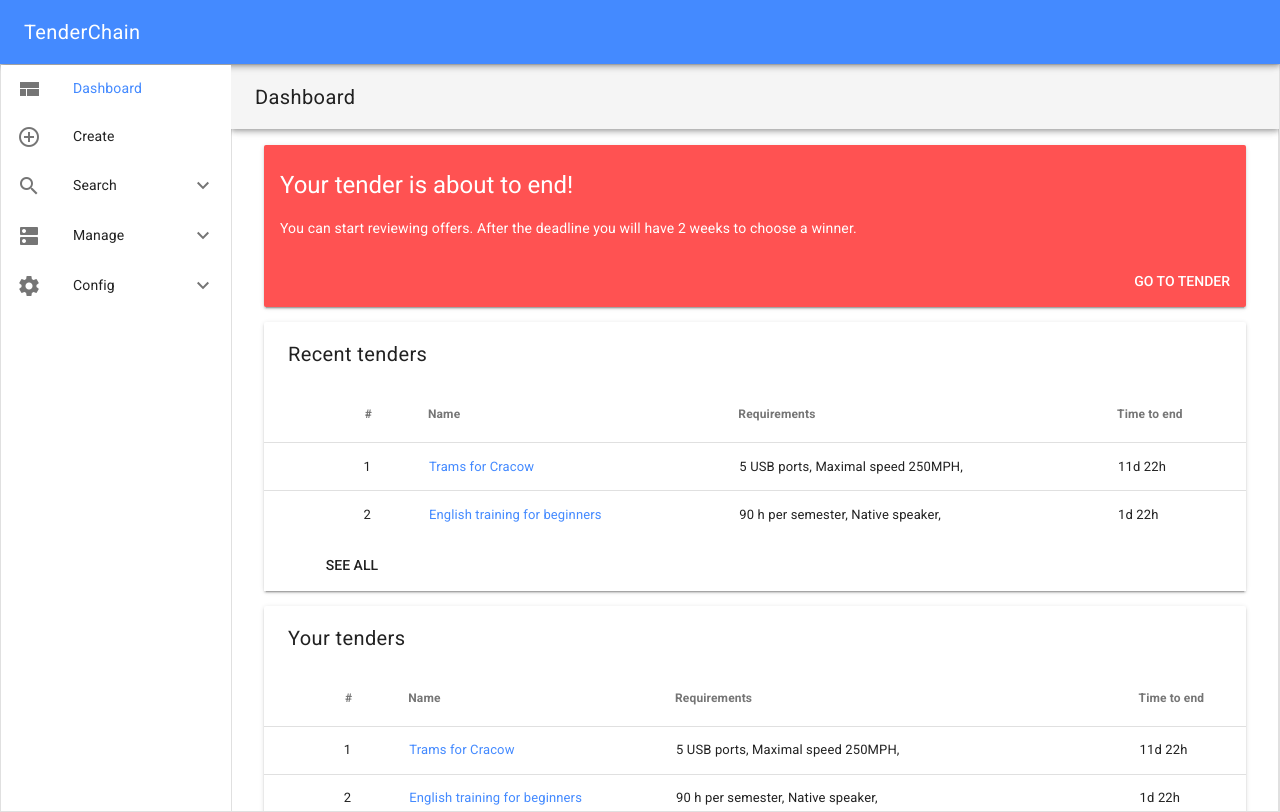
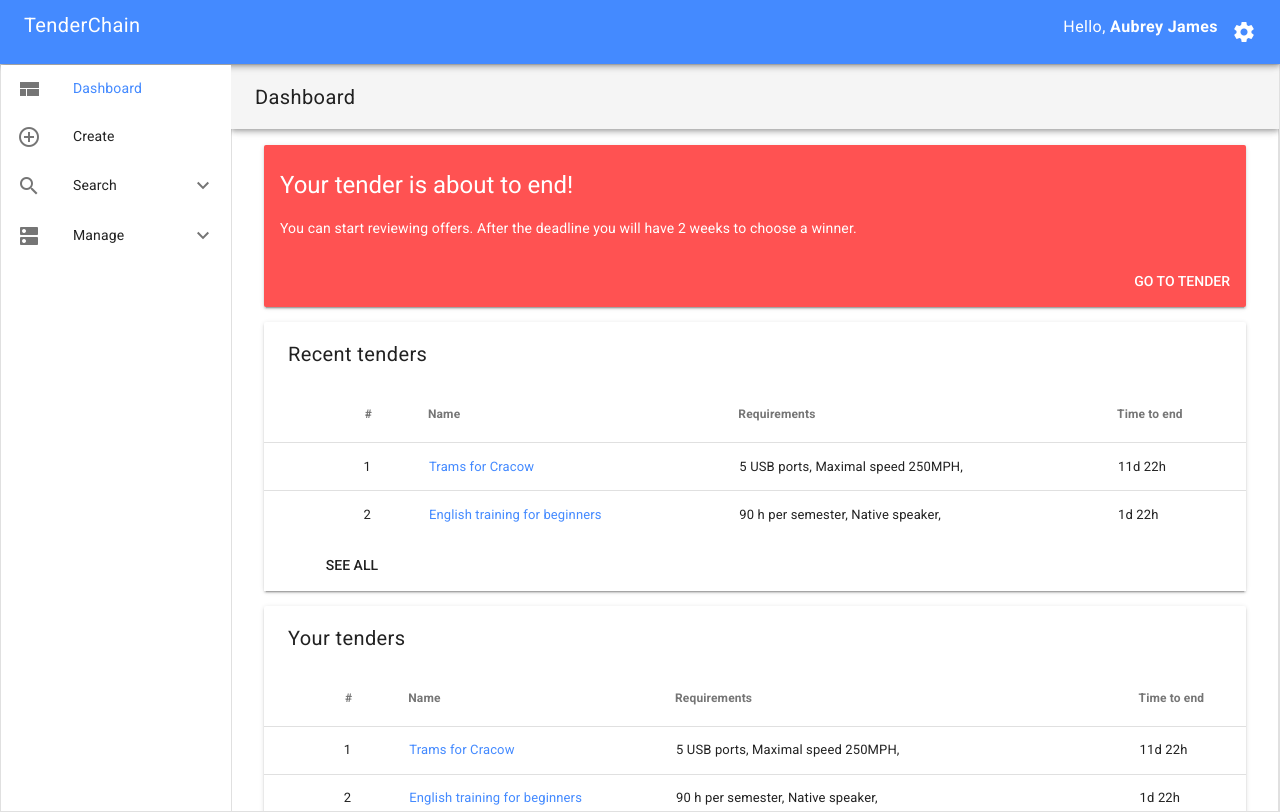
Before and after one commit to TenderChain/frontend, a Vue app: page / in a window 1280 px wide. Built offline with nearby package versions, Linux system fonts and the light colour scheme.

Commit message:
Toolbar tweakings + show logged user

```diff
--- a/src/App.vue
+++ b/src/App.vue
@@ -1,7 +1,16 @@
 <template>
   <div class="page-container">
     <md-toolbar class="md-primary">
-        <h1 class="md-title">TenderChain</h1>
+        <h1 class="md-title">TenderChain
+        <span style="float: right">
+          <span class="user">
+            Hello, <strong>{{$store.state.user}}</strong>
+          </span>
+          <md-button class="md-icon-button md-flat">
+            <md-icon >settings</md-icon>
+          </md-button>
+        </span>
+        </h1>
     </md-toolbar>
     <md-app>
 
@@ -33,6 +42,16 @@ export default {
 </script>
 
 <style lang="scss" scoped>
+  .user{
+    margin-top: 5px;
+    font-size: 16px;
+    .md-icon-button{
+        margin-top: -5px;
+    }
+  }
+  h1{
+    width:100%;
+  }
   .page-container{
     height: 93.5vh;
   }
--- a/src/components/Menu.vue
+++ b/src/components/Menu.vue
@@ -34,17 +34,5 @@ export default {
             <md-list-item class="md-inset">My participation</md-list-item>
         </md-list>
       </md-list-item>
-
-      <md-list-item md-expand>
-        <md-icon>settings</md-icon>
-        <span class="md-list-item-text">Config</span>
-
-        <md-list slot="md-expand">
-            <md-list-item class="md-inset">Notifications</md-list-item>
-            <md-list-item class="md-inset">Settings</md-list-item>
-            <md-list-item class="md-inset">About</md-list-item>
-            <md-list-item class="md-inset">Sign out</md-list-item>
-          </md-list>
-      </md-list-item>
     </md-list>
 </template>
--- a/src/store/tenders.js
+++ b/src/store/tenders.js
@@ -6,6 +6,7 @@ Vue.use(Vuex);
 
 export default new Vuex.Store({
   state: {
+    'user': 'Aubrey James',
     'my_tenders': [{
       'name': 'Trams for Cracow',
       'date':
@@ -66,24 +67,6 @@ export default new Vuex.Store({
       'timestamp': 1526804196605,
     }],
     'my_offers': [{
-      'name': 'Trams for Gotham',
-      'date': 'Date Wed Jul 04 2018 00:00:00 GMT+0200 (Środkowoeuropejski czas letni)',
-      'fileNames': ['chain-312011_1280.png'],
-      'requirements': [{
-        'name': 'Max speeed 250MPH',
-        'desc': '',
-      }, {
-        'name': 'No joker allowed',
-        'desc': '',
-      }, {
-        'name': '4k screens',
-        'desc': '',
-      }, {
-        'name': 'Anti joker sytem',
-        'desc': '',
-      }],
-      'timestamp': 1526804004255,
-    }, {
       'name': 'English training for intermediate',
       'date':
         'Date Wed May 30 2018 00:00:00 GMT+0200 (Środkowoeuropejski czas letni)',
```
